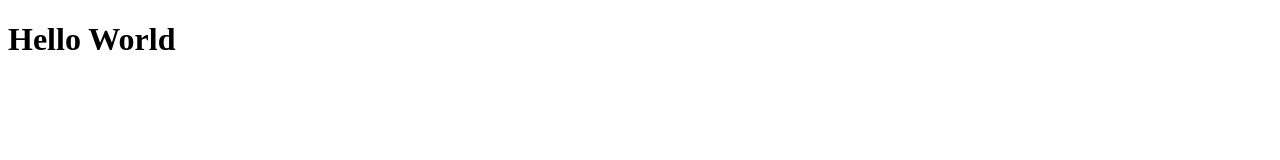
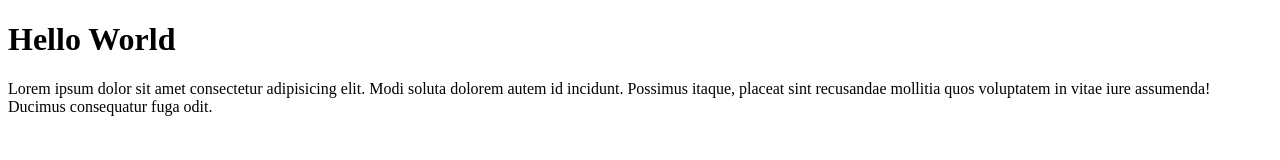
Before and after one commit to Lostpex/Website_WmF, a plain HTML site: page index.html in a window 1280 px wide. Drawn offline with Linux system fonts and the light colour scheme.

Commit message:
added Lorem Ipsum

```diff
--- a/index.html
+++ b/index.html
@@ -6,10 +6,12 @@
     <meta name="viewport" content="width=device-width, initial-scale=1.0">
     <link rel="stylesheet" href="/CSS/reset.css">
     <link rel="stylesheet" href="/CSS/style.css">
+
     <title>Website</title>
 </head>
 <body>
     <h1>Hello World</h1>
+    <p>Lorem ipsum dolor sit amet consectetur adipisicing elit. Modi soluta dolorem autem id incidunt. Possimus itaque, placeat sint recusandae mollitia quos voluptatem in vitae iure assumenda! Ducimus consequatur fuga odit.</p>
 </body>
 <script src="JS/script.js"></script>
 </html>
```
